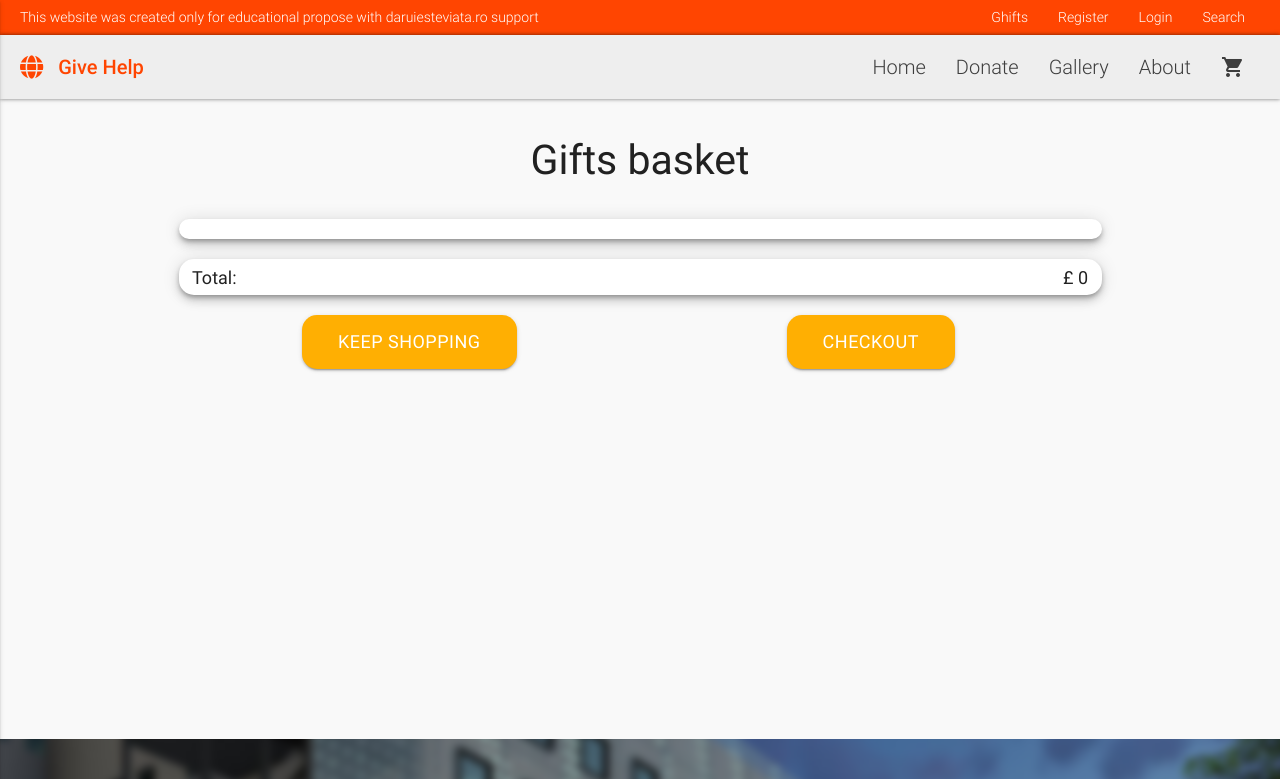
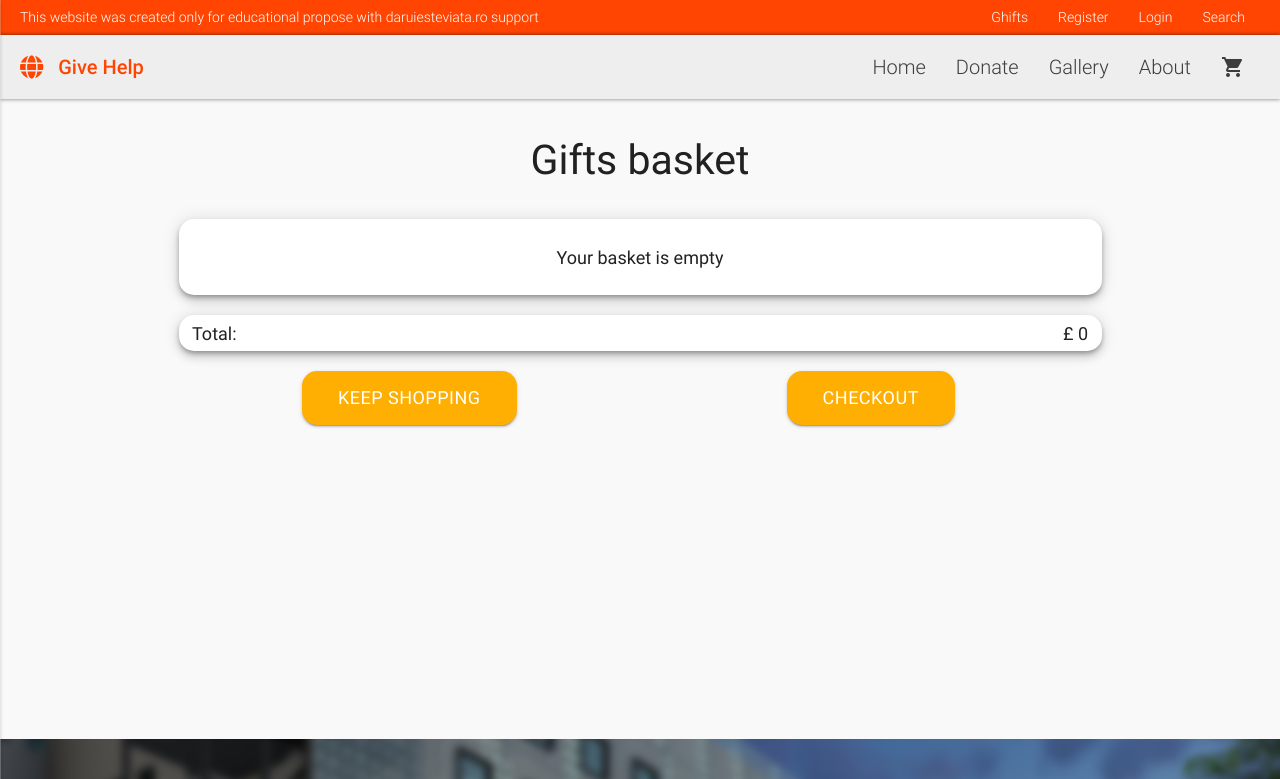
Before and after one commit to iulianpro/give-help, a Django app: page /cart/ in a window 1280 px wide. Shown: the top 779 px of the page. Run offline with Django 3.2, Linux system fonts and the light colour scheme; some libraries are stand-ins or nearby versions.

Commit message:
Added 'Your basket is empty' into cart template

```diff
--- a/cart/templates/cart.html
+++ b/cart/templates/cart.html
@@ -10,7 +10,8 @@
                 <h4 class="center-align">Gifts basket</h4>
             </div>
         </div>
-        <div class="row z-depth-3 white round-corner pb20">
+        <div class="row z-depth-3 white round-corner pb20 pt20">
+            {% if total > 0 %}
             {% for item in cart_items %}
             <div class="col s12">
                 <div class="rox pt25">
@@ -43,6 +44,9 @@
                 </div>
             </div>
             {% endfor %}
+            {% else %}
+            <h6 class="center-align">Your basket is empty</h6>
+            {% endif %}
         </div>
         <div class="row z-depth-3 white round-corner">
             <div class="col s6">
@@ -61,7 +65,12 @@
             </div>
             <div class="col s12 m6">
                 <div class="center-align">
-                    <a class="waves-effect waves-light btn-large bg-button round-corner" href="{% url 'checkout' %}">Checkout</a>
+                    {% if total > 0 %}
+                    <a class="waves-effect waves-light btn-large bg-button round-corner"
+                        href="{% url 'checkout' %}">Checkout</a>
+                    {% else %}
+                    <a class="waves-effect waves-light btn-large bg-button round-corner">Checkout</a>
+                    {% endif %}
                 </div>
             </div>
         </div>
--- a/static/css/style.css
+++ b/static/css/style.css
@@ -41,6 +41,10 @@ a:hover {
 
 .pb20 {
     padding-bottom: 20px;
+}
+
+.pt20 {
+    padding-top: 20px;
 }
 
 .min-h110 {
```
